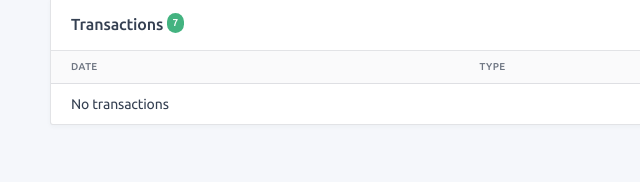
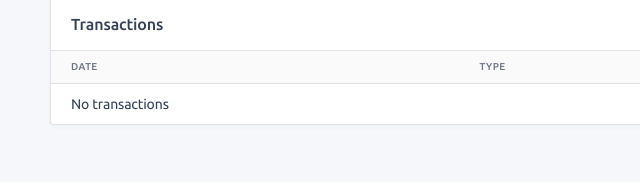
Before and after one commit to karai/explore, a plain HTML site: page index.html in a window 1280 px wide. Shown: the part 497-679 px from the top of the page, 0-640 px from the left. Drawn offline with nearby package versions, Linux system fonts and the light colour scheme; no server answers.

Commit message:
removed tx count badge

```diff
--- a/index.html
+++ b/index.html
@@ -208,7 +208,7 @@
 				<div class="col-lg-12">
 					<div class="card">
 						<div class="card-header">
-							<h4 class="card-title">Transactions <span id="KtransactionCount" class="badge badge-pill bg-green">7</span></h4>
+							<h4 class="card-title">Transactions</h4>
 						</div>
 						<div class="table-responsive">
 							<table id=transactions class="table table-vcenter card-table">
```
